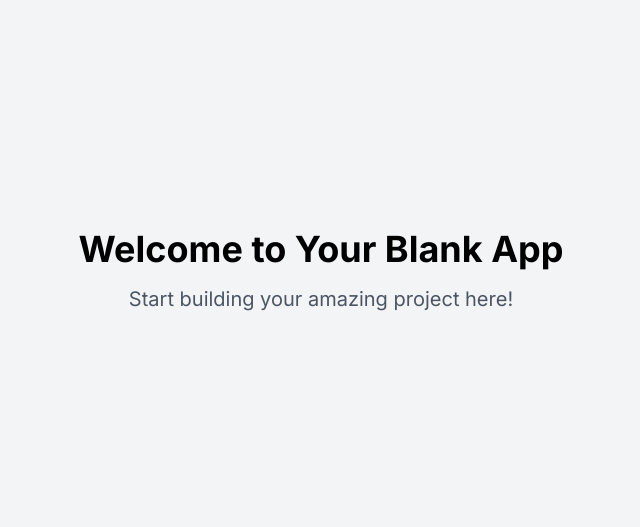
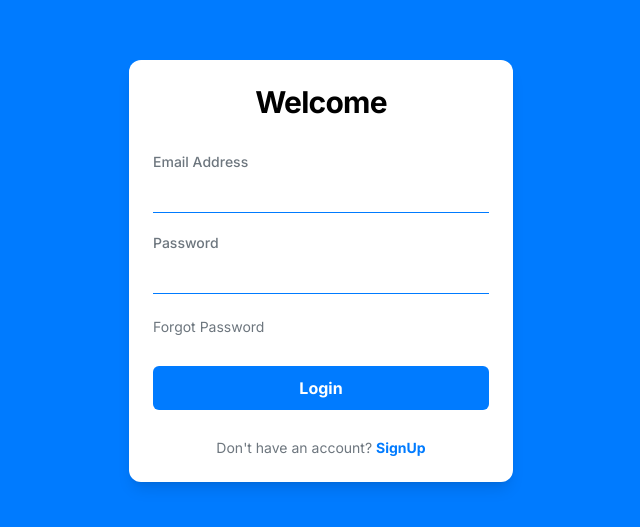
Before and after one commit to SadiqNaizam/mlo-a774-827a, a React (Vite) app: page / in a window 1280 px wide. Shown: the part 129-656 px from the top of the page, without its empty margins (319-959 px from the left). Built offline with nearby package versions, Linux system fonts and the light colour scheme.

Commit message:
Files generated: Index.tsx

```diff
--- a/src/pages/Index.tsx
+++ b/src/pages/Index.tsx
@@ -1,14 +1,17 @@
-// Update this page (the content is just a fallback if you fail to update the page)
+import React from 'react';
+import MainAppLayout from '@/components/layout/MainAppLayout';
+import LoginCard from '@/components/Login/LoginCard';
 
-const Index = () => {
+/**
+ * The main entry page for the application, which renders the login interface.
+ * This page component composes the overall layout and the central login card.
+ */
+const IndexPage: React.FC = () => {
   return (
-    <div className="min-h-screen flex items-center justify-center bg-gray-100">
-      <div className="text-center">
-        <h1 className="text-4xl font-bold mb-4">Welcome to Your Blank App</h1>
-        <p className="text-xl text-gray-600">Start building your amazing project here!</p>
-      </div>
-    </div>
+    <MainAppLayout>
+      <LoginCard />
+    </MainAppLayout>
   );
 };
 
-export default Index;
+export default IndexPage;
```
